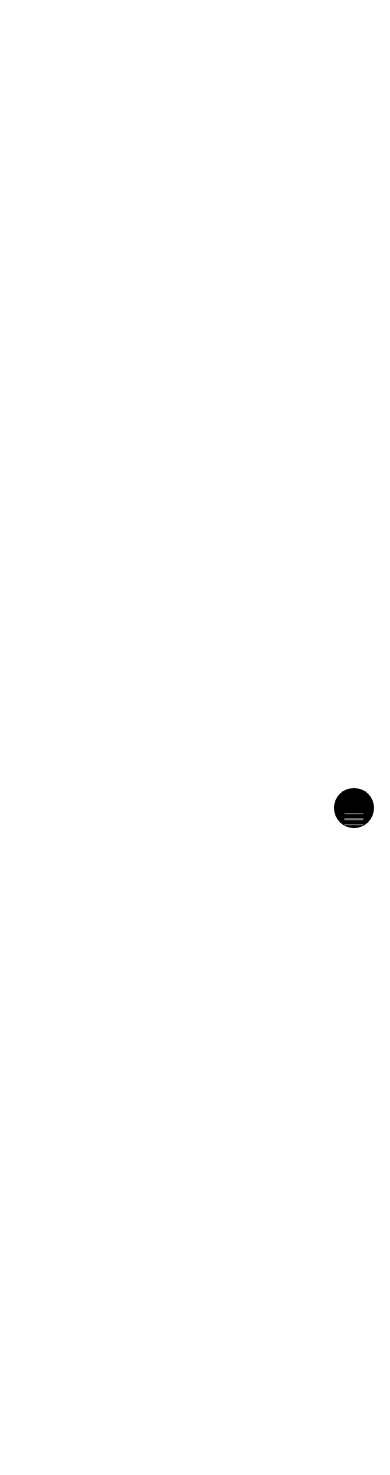
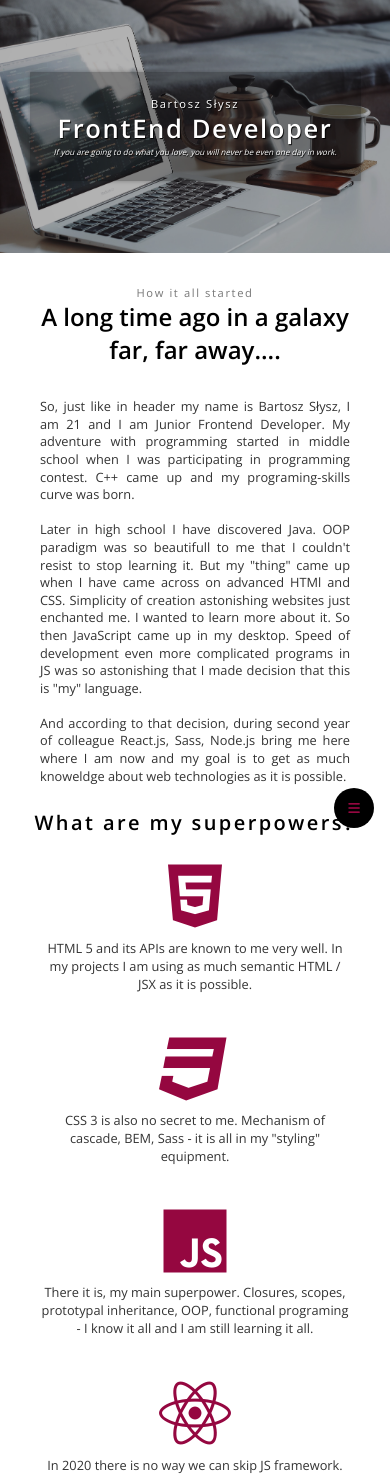
Before and after one commit to Bartoszkie/Portfolio, a React (Create React App) app: page / in a window 390 px wide. Shown: the top 1475 px of the page. Before the commit the page ends 844 px from the top, so only its background shows below. Built offline with nearby package versions, Linux system fonts and the light colour scheme.

Commit message:
repaired strange navbar behavior, repaired wrong column sizes

```diff
--- a/package.json
+++ b/package.json
@@ -11,7 +11,8 @@
     "react-dom": "^16.12.0",
     "react-router-dom": "^5.1.2",
     "react-scripts": "3.3.0",
-    "styled-components": "^4.4.1"
+    "styled-components": "^4.4.1",
+    "webp-loader": "^0.6.0"
   },
   "scripts": {
     "start": "react-scripts start",
--- a/public/index.html
+++ b/public/index.html
@@ -1,44 +1,20 @@
 <!DOCTYPE html>
 <html lang="en">
+
 <head>
   <meta charset="utf-8" />
   <link rel="icon" href="%PUBLIC_URL%/favicon.ico" />
   <meta name="viewport" content="width=device-width, initial-scale=1" />
   <meta name="theme-color" content="#000000" />
-    <meta
-      name="description"
-      content="Web site created using create-react-app"
-    />
+  <meta name="description" content="Web site created using create-react-app" />
   <link rel="apple-touch-icon" href="%PUBLIC_URL%/logo192.png" />
-    <!--
-      manifest.json provides metadata used when your web app is installed on a
-      user's mobile device or desktop. See https://developers.google.com/web/fundamentals/web-app-manifest/
-    -->
   <link rel="manifest" href="%PUBLIC_URL%/manifest.json" />
-    <!--
-      Notice the use of %PUBLIC_URL% in the tags above.
-      It will be replaced with the URL of the `public` folder during the build.
-      Only files inside the `public` folder can be referenced from the HTML.
-
-      Unlike "/favicon.ico" or "favicon.ico", "%PUBLIC_URL%/favicon.ico" will
-      work correctly both with client-side routing and a non-root public URL.
-      Learn how to configure a non-root public URL by running `npm run build`.
-    -->
   <link href="https://fonts.googleapis.com/css?family=Open+Sans:300,400,600&display=swap" rel="stylesheet">
+  <script src="https://kit.fontawesome.com/eb93c6efb6.js" crossorigin="anonymous"></script>
   <title>Portfolio 2020</title>
 </head>
 <body>
   <noscript>You need to enable JavaScript to run this app.</noscript>
   <div id="root"></div>
-    <!--
-      This HTML file is a template.
-      If you open it directly in the browser, you will see an empty page.
-
-      You can add webfonts, meta tags, or analytics to this file.
-      The build step will place the bundled scripts into the <body> tag.
-
-      To begin the development, run `npm start` or `yarn start`.
-      To create a production bundle, use `npm run build` or `yarn build`.
-    -->
 </body>
 </html>
--- a/src/App.js
+++ b/src/App.js
@@ -19,7 +19,7 @@ const App = () => {
         <GlobalStyles />
         <Navbar />
         <Switch>
-          <Route exact path="/Portfolio" component={AboutMe} />
+          <Route exact path="/" component={AboutMe} />
           <Route path="/timeline" component={Timeline} />
           <Route path="/realizations" component={Realizations} />
         </Switch>
--- a/src/components/cartDemo/cart-demo.styles.js
+++ b/src/components/cartDemo/cart-demo.styles.js
@@ -32,7 +32,7 @@ export const CartDemoImg = styled.img`
 export const CartDemoDescr = styled.p`
   text-align: justify;
 
-  font-size: 1.4rem;
+  font-size: 1.6rem;
   color: #333;
   line-height: 2.2rem;
 
--- a/src/components/hamburger/hamburger.component.jsx
+++ b/src/components/hamburger/hamburger.component.jsx
@@ -1,12 +1,10 @@
 import React from "react";
-import { HamburgerContainer, HamburgerDash } from "./hamburger.styles";
+import { HamburgerContainer } from "./hamburger.styles";
 
 const Hamburger = ({ isOpen, setIsOpen }) => {
   return (
-    <HamburgerContainer isOpen={isOpen} onClick={() => setIsOpen(!isOpen)}>
-      <HamburgerDash isOpen={isOpen}/>
-      <HamburgerDash isOpen={isOpen}/>
-      <HamburgerDash isOpen={isOpen}/>
+    <HamburgerContainer name="mobile-button" isOpen={isOpen} onClick={() => setIsOpen(!isOpen)}>
+      <i class="fas fa-bars"></i>
     </HamburgerContainer>
   );
 };
--- a/src/components/hamburger/hamburger.styles.js
+++ b/src/components/hamburger/hamburger.styles.js
@@ -21,21 +21,11 @@ export const HamburgerContainer = styled.button`
 
     cursor: pointer;
 
+    i {
+        color: #950740;
+    }
+
     @media ${device.laptopS} {
         display: block;
     }
 `;
-
-export const HamburgerDash = styled.div`
-    width: 80%;
-    height: .2rem;
-    background-color: ${({isOpen}) => isOpen ? "white" : "grey"};
-    position: relative;
-    transform: translate(-50%, -50%);
-    top: 50%;
-    left: 50%;
-
-    &:not(:last-child) {
-        margin-bottom: .5rem;
-    }
-`;
--- a/src/components/navbar/navbar.styles.js
+++ b/src/components/navbar/navbar.styles.js
@@ -25,7 +25,10 @@ export const BackgroundForMobileNav = styled.div`
 
   border-radius: 50%;
   transform: ${({ isOpen }) => (isOpen ? "scale(120)" : "scale(0)")};
-  transition: transform 1s cubic-bezier(0.86, 0, 0.07, 1);
+  transition: ${({ change }) =>
+    change
+      ? "transform 0s cubic-bezier(0.86, 0, 0.07, 1);"
+      : "transform 1s cubic-bezier(0.86, 0, 0.07, 1);"};
 
   height: 3rem;
   width: 3rem;
@@ -39,8 +42,10 @@ export const BackgroundNav = styled.nav`
   top: 0;
   left: 0;
   opacity: ${({ isOpen }) => (isOpen ? "1" : "0")};
-  transition: all 0.8s cubic-bezier(0.68, -0.55, 0.265, 1.55);
-
+  transition: ${({ change }) =>
+    change
+      ? "all 0s cubic-bezier(0.68, -0.55, 0.265, 1.55);"
+      : "all 0.8s cubic-bezier(0.68, -0.55, 0.265, 1.55);"};
   text-align: center;
 
   z-index: -100;
@@ -59,6 +64,82 @@ export const BackgroundForMobileList = styled.ul`
 
   @media ${device.laptopS} {
     display: unset;
+  }
+`;
+
+export const ContactDetails = styled.div`
+  display: flex;
+  flex-direction: column;
+  align-items: center;
+  justify-content: center;
+
+  & > p {
+    text-transform: uppercase;
+    letter-spacing: 0.2rem;
+    font-size: 1.5rem;
+    color: #fff;
+  }
+
+  & p:first-child {
+    font-size: 1.7rem;
+    padding-bottom: 0.5rem;
+    border-bottom: 0.1rem solid #950740;
+    margin-bottom: 1rem;
+  }
+
+  & > span {
+    & > a {
+      text-decoration: none;
+      color: #fff;
+    }
+
+    & > i {
+      margin-right: 0.5rem;
+      color: #950740;
+    }
+    margin: 0.9rem 0;
+    text-align: center;
+    color: #fff;
+    font-size: 1.4rem;
+  }
+`;
+
+export const ContactDetailsMobile = styled.div`
+  display: flex;
+  flex-direction: column;
+  align-items: center;
+  justify-content: center;
+
+  margin-top: 10rem;
+
+  & > p {
+    text-transform: uppercase;
+    letter-spacing: 0.2rem;
+    font-size: 1.5rem;
+    color: #fff;
+  }
+
+  & p:first-child {
+    font-size: 3rem;
+    padding-bottom: 0.5rem;
+    border-bottom: 0.1rem solid #950740;
+    margin-bottom: 1rem;
+  }
+
+  & > span {
+    & > a {
+      text-decoration: none;
+      color: #fff;
+    }
+
+    & > i {
+      margin-right: 0.5rem;
+      color: #950740;
+    }
+    margin: 0.9rem 0;
+    text-align: center;
+    color: #fff;
+    font-size: 1.4rem;
   }
 `;
 
--- a/src/index.js
+++ b/src/index.js
@@ -5,7 +5,7 @@ import * as serviceWorker from "./serviceWorker";
 import { BrowserRouter } from "react-router-dom";
 
 ReactDOM.render(
-  <BrowserRouter>
+  <BrowserRouter basename="/Portfolio">
     <App />
   </BrowserRouter>,
   document.getElementById("root")
--- a/src/pages/about-me/about-me.component.jsx
+++ b/src/pages/about-me/about-me.component.jsx
@@ -13,18 +13,10 @@ import {
   AboutMeSectionCol2,
   AboutFooter,
   AboutFooterItem,
-  AboutFooterItemPic,
   AboutFooterItemDesc,
   AboutFooterHeader,
   AboutFooterContent
 } from "./about-me.styles";
-
-import HtmlLogo from "../../assets/IMG/html-icon.png";
-import CssLogo from "../../assets/IMG/sass-icon.png";
-import JsLogo from "../../assets/IMG/js-icon.png";
-import ReactLogo from "../../assets/IMG/react-icon.png";
-import RwdLogo from "../../assets/IMG/rwd-icon.png";
-import NodeLogo from "../../assets/IMG/node-icon.png";
 
 const AboutMe = () => {
   return (
@@ -52,7 +44,8 @@ const AboutMe = () => {
             Junior Frontend Developer. My adventure with programming started in
             middle school when I was participating in programming contest. C++
             came up and my programing-skills curve was born.
-            <br></br><br></br>
+            <br></br>
+            <br></br>
             Later in high school I have discovered Java. OOP paradigm was so
             beautifull to me that I couldn't resist to stop learning it. But my
             "thing" came up when I have came across on advanced HTMl and CSS.
@@ -60,7 +53,8 @@ const AboutMe = () => {
             wanted to learn more about it. So then JavaScript came up in my
             desktop. Speed of development even more complicated programs in JS
             was so astonishing that I made decision that this is "my" language.
-            <br></br><br></br>
+            <br></br>
+            <br></br>
             And according to that decision, during second year of colleague
             React.js, Sass, Node.js bring me here where I am now and my goal is
             to get as much knoweldge about web technologies as it is possible.
@@ -72,7 +66,7 @@ const AboutMe = () => {
         <AboutFooterContent>
           <AboutFooterItem>
             <div>
-              <AboutFooterItemPic src={HtmlLogo} />
+              <i className="fab fa-html5 fa-9x"></i>
             </div>
             <AboutFooterItemDesc>
               HTML 5 and its APIs are known to me very well. In my projects I am
@@ -81,7 +75,7 @@ const AboutMe = () => {
           </AboutFooterItem>
           <AboutFooterItem>
             <div>
-              <AboutFooterItemPic src={CssLogo} />
+              <i className="fab fa-css3 fa-9x"></i>
             </div>
             <AboutFooterItemDesc>
               CSS 3 is also no secret to me. Mechanism of cascade, BEM, Sass -
@@ -90,7 +84,7 @@ const AboutMe = () => {
           </AboutFooterItem>
           <AboutFooterItem>
             <div>
-              <AboutFooterItemPic src={JsLogo} />
+              <i className="fab fa-js fa-9x"></i>
             </div>
             <AboutFooterItemDesc>
               There it is, my main superpower. Closures, scopes, prototypal
@@ -100,7 +94,7 @@ const AboutMe = () => {
           </AboutFooterItem>
           <AboutFooterItem>
             <div>
-              <AboutFooterItemPic src={ReactLogo} />
+              <i className="fab fa-react fa-9x"></i>
             </div>
             <AboutFooterItemDesc>
               In 2020 there is no way we can skip JS framework. Mine is
@@ -110,7 +104,7 @@ const AboutMe = () => {
           </AboutFooterItem>
           <AboutFooterItem>
             <div>
-              <AboutFooterItemPic src={RwdLogo} />
+              <i className="fas fa-mobile-alt fa-9x"></i>
             </div>
             <AboutFooterItemDesc>
               In 2020 you can not go online without having a mobile responsive
@@ -119,7 +113,7 @@ const AboutMe = () => {
           </AboutFooterItem>
           <AboutFooterItem>
             <div>
-              <AboutFooterItemPic src={NodeLogo} />
+            <i className="fab fa-node fa-9x"></i>
             </div>
             <AboutFooterItemDesc>
               Lately for backend development I have been using Spring Boot. But
--- a/src/pages/about-me/about-me.styles.js
+++ b/src/pages/about-me/about-me.styles.js
@@ -139,6 +139,8 @@ export const AboutMeParagraph = styled.p`
 `;
 
 export const AboutFooter = styled.footer`
+  margin: 0 15rem;
+
   grid-column: 1 / -1;
   grid-row: 3 / -1;
   display: grid;
@@ -146,6 +148,18 @@ export const AboutFooter = styled.footer`
   grid-template-rows: min-content min-content;
   align-items: start;
   justify-content: center;
+
+  @media ${device.laptopL} {
+    margin: 0 5rem;
+  }
+
+  @media ${device.laptop} {
+    margin: 0 1rem;
+  }
+
+  @media ${device.tablet} {
+    margin: 0;
+  }
 `;
 
 export const AboutFooterHeader = styled.h5`
@@ -171,25 +185,36 @@ export const AboutFooterContent = styled.section`
   justify-content: center;
   align-content: center;
   row-gap: 2rem;
-  grid-template-columns: repeat(auto-fit, minmax(25rem, 1fr));
+  grid-template-columns: repeat(3, minmax(25rem, 1fr));
+
+  @media ${device.laptopS}  {
+    grid-template-columns: repeat(2, minmax(25rem, 1fr));
+  }
+
+  @media ${device.mobileL}  {
+    grid-template-columns: repeat(1, minmax(25rem, 1fr));
+    row-gap: 5rem;
+  }
 `;
 
 export const AboutFooterItem = styled.div`
-  display: flex;
-  flex-direction: column;
-  align-items: center;
-  justify-content: center;
+  display: grid;
+  grid-template-columns: 1fr;
+  grid-template-rows: min-content 1fr;
+  row-gap: .8rem;
 
-  & div {
-    min-height: 9rem;
+  & > div {
+    grid-column: 1 / -1;
+    grid-row: 1 / 2;
+    justify-self: center;
+    color: #950740;
   }
 `;
 
-export const AboutFooterItemPic = styled.img`
-  transform: scale(0.7);
-`;
 
 export const AboutFooterItemDesc = styled.small`
   padding: 0rem 5rem;
   text-align: center;
+  font-size: 1.6rem;
+  color: #333;
 `;
```
Also changed, not shown: src/components/navbar/navbar.component.jsx (+79 -15 lines), 1 other file (tests, documents, lock files or other folders). Lines whose indentation alone changed are shown as unchanged.
